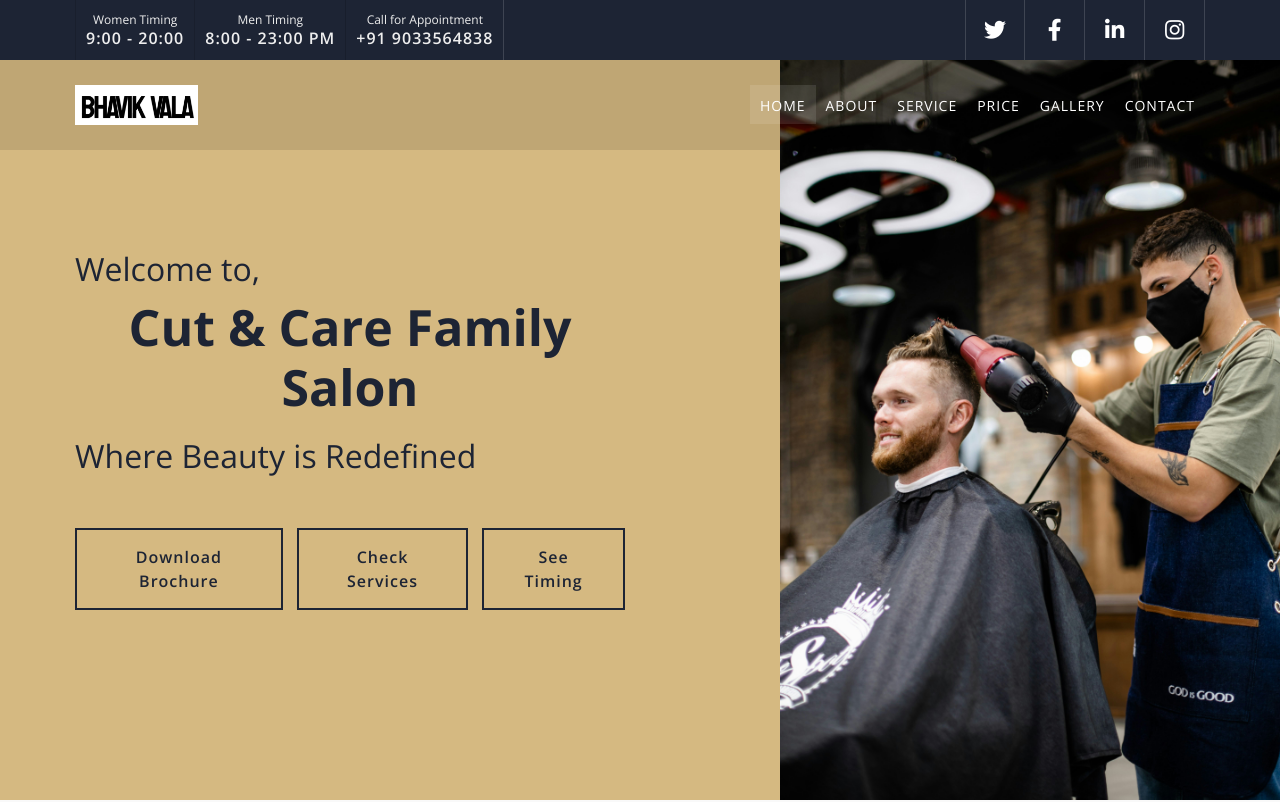
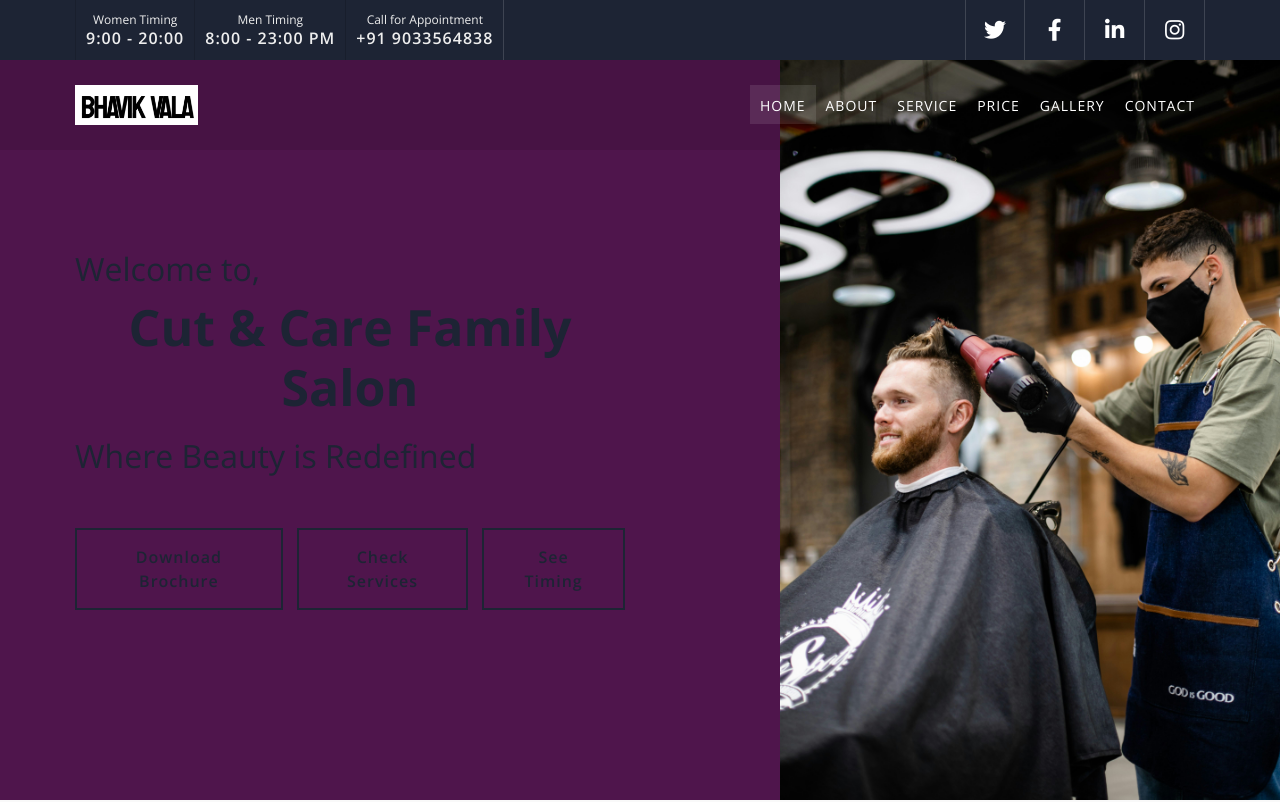
Before and after one commit to valtrilabs/cutandcare, a plain HTML site: page index.html in a window 1280 px wide. Shown: the top 802 px of the page. Drawn offline with nearby package versions, Linux system fonts and the light colour scheme.

Commit message:
Update style.css

```diff
--- a/css/style.css
+++ b/css/style.css
@@ -272,7 +272,7 @@ a:focus {
     width: 100%;
     margin-bottom: 45px;
     height: calc(100vh - 60px);
-    background: #D5B981;
+    background: #4f154c;
     overflow: hidden;
 }
 
```
